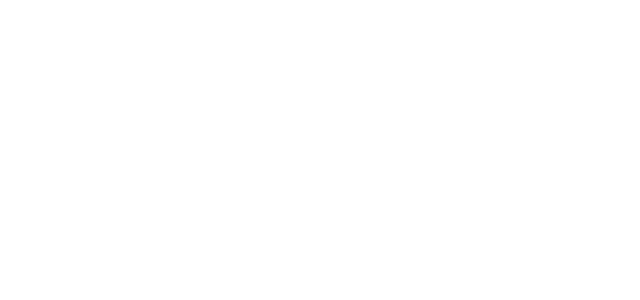
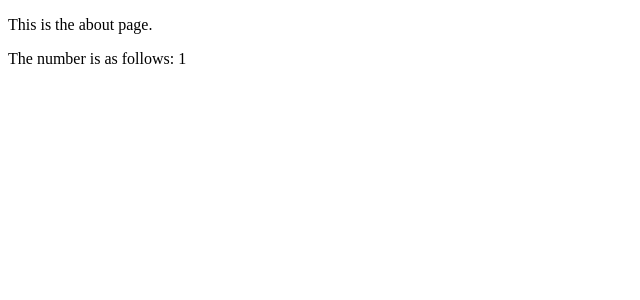
Before and after one commit to Mahendra14/ReactRouterSetup, a React (Create React App) app in the folder reactroutersetup/: page /about/1 in a window 1280 px wide. Before the commit this address had no page. Shown: the top 300 px of the page, without its empty margins (0-640 px from the left). Built offline with nearby package versions, Linux system fonts and the light colour scheme.

Commit message:
using useParams hook

```diff
--- a/reactroutersetup/src/App.tsx
+++ b/reactroutersetup/src/App.tsx
@@ -11,7 +11,10 @@
     <BrowserRouter>
     <Routes>
       <Route path="/" element={<Home />}/>
-      <Route path="about" element={<About />} />
+      <Route path="about">
+        <Route index element={<About />} />
+        <Route path=":number" element={<About />} />
+      </Route>
     </Routes>
     </BrowserRouter>
     );
--- a/reactroutersetup/src/pages/About.tsx
+++ b/reactroutersetup/src/pages/About.tsx
@@ -4,10 +4,22 @@
 export interface IAboutPageProps {}
 
 const AboutPage: React.FunctionComponent<IAboutPageProps> = (props) => {
+    const [message, setMessage] = useState('');
+    const { number } = useParams();
+
+    useEffect(() => {
+      if(number){
+        setMessage(`The number is as follows: ${number}`)
+      } else{
+        setMessage("No parameter provided")
+      }
+    }, [])
+
 
     return (
         <div>
             <p>This is the about page.</p>
+            <p>{message}</p>
         </div>
     );
 };
```
Also changed, not shown: 1 other file (tests, documents, lock files or other folders).
